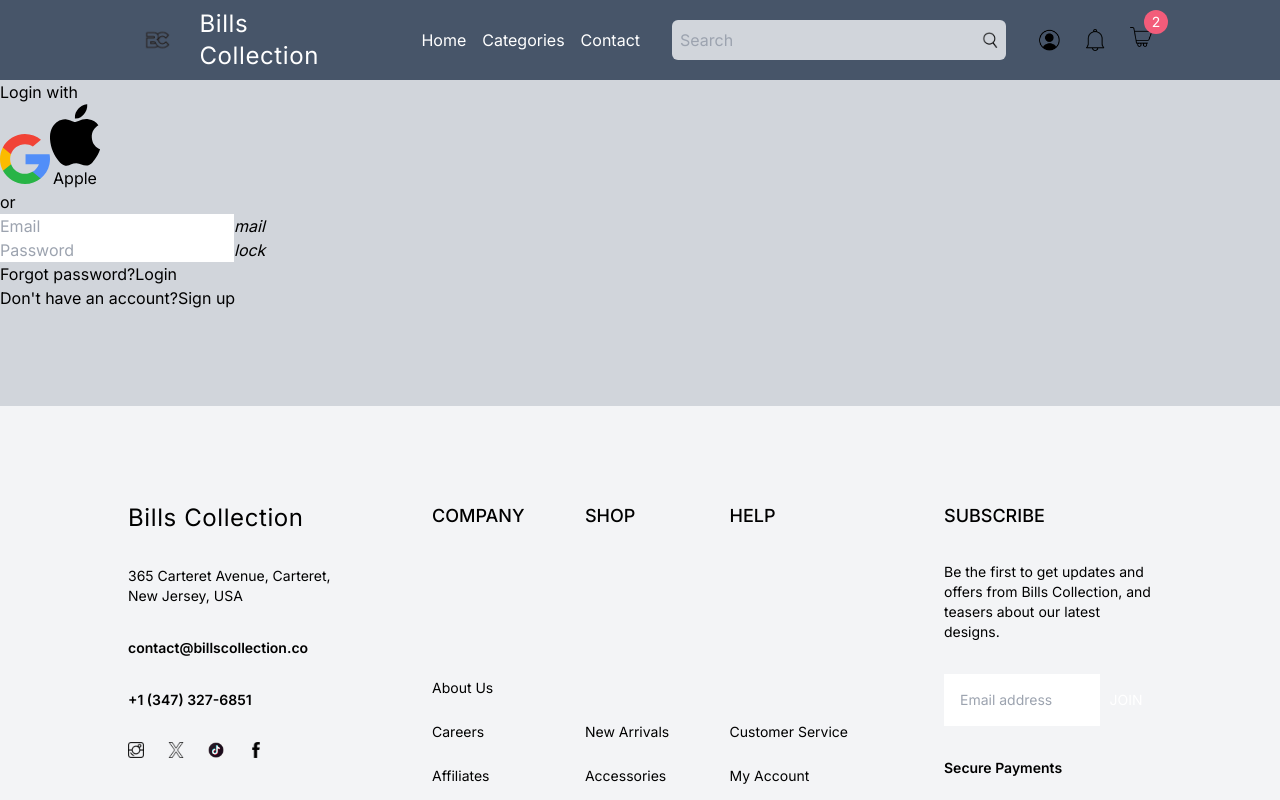
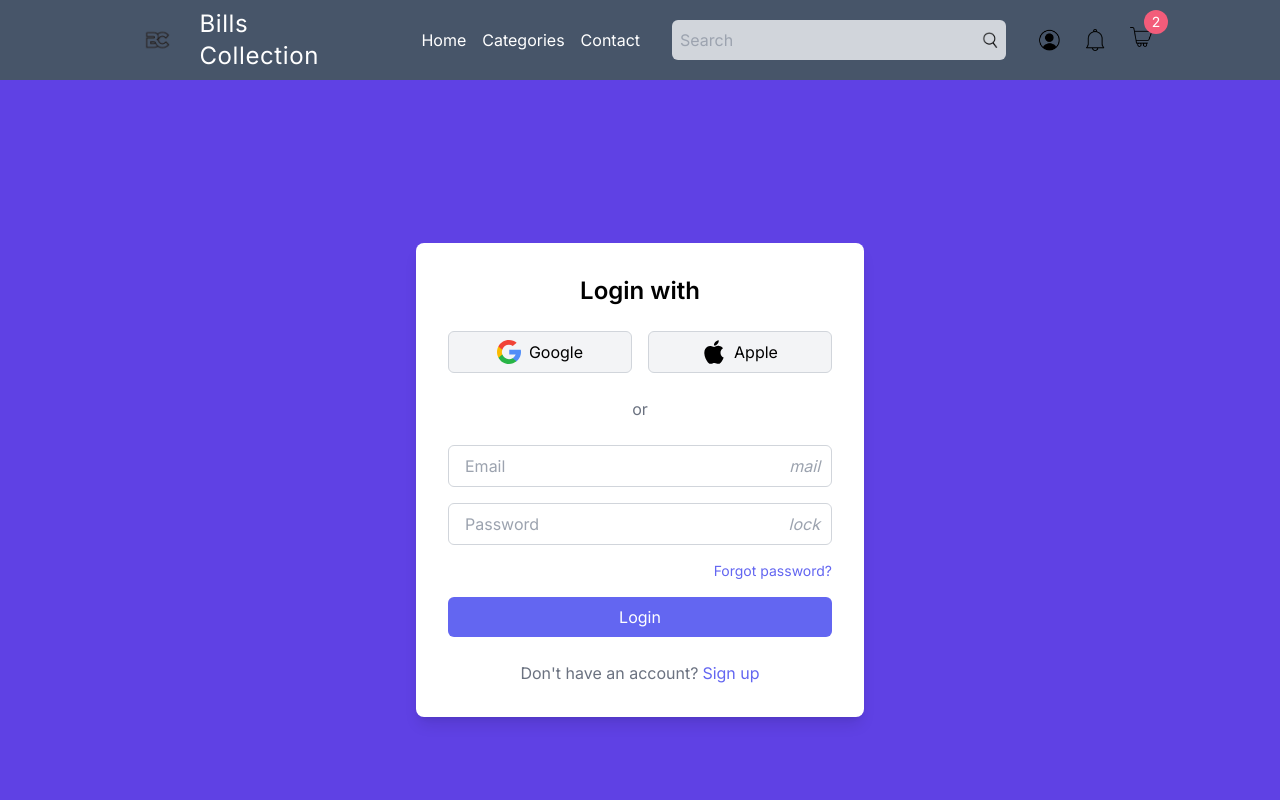
Before and after one commit to zammun/BillsCollection, a Next.js app: page /login in a window 1280 px wide. Shown: the top 800 px of the page. Built offline with nearby package versions, Linux system fonts and the light colour scheme.

Commit message:
Adding login page

```diff
--- a/src/app/layout.tsx
+++ b/src/app/layout.tsx
@@ -19,10 +19,10 @@ export default function RootLayout({
   return (
     <html lang="en">
       <body className={`${inter.className} bg-gray-300`}>
-        <Navbar/>
+        <Navbar />
         {children}
-        <Footer/>
-        </body>
+        <Footer />
+      </body>
     </html>
   );
 }
--- a/src/app/login/page.tsx
+++ b/src/app/login/page.tsx
@@ -1,40 +1,37 @@
 const LoginPage = () => {
     return (
-        <div className='login-container'>
-            <h2 className='form-title'>Login with</h2>
-            <div className='social-login'>
-                <button className='social-button'>
-                    <img src='/google.svg' alt='Google' className='social-icon' />
+        <div className='flex items-center justify-center h-screen bg-[#5F41E4]'>
+            <div className='max-w-md w-full mx-auto bg-white p-8 rounded-lg shadow-lg'>
+                <h2 className='text-center text-2xl font-semibold mb-6'>Login with</h2>
+                <div className='flex gap-4 mb-6'>
+                    <button className='flex items-center justify-center w-full py-2 bg-gray-100 border border-gray-300 rounded-md hover:bg-gray-200'>
+                        <img src='/google.svg' alt='Google' className='w-6 h-6 mr-2' />
+                        Google
                     </button>
-                <button className='social-button'>
-                    <img src='/apple.svg' alt='Apple' className='social-icon' />
+                    <button className='flex items-center justify-center w-full py-2 bg-gray-100 border border-gray-300 rounded-md hover:bg-gray-200'>
+                        <img src='/apple.svg' alt='Apple' className='w-6 h-6 mr-2' />
                         Apple
                     </button>
                 </div>
-        <p className='separator'><span>or</span></p>
-
-        <form action='#' className='login-form'>
-            <div className='input-wrapper'>
-                <input type='email' placeholder='Email'
-                className='input-field' required />
-                <i className='material-symbols-rounded'>mail</i>
+                <p className='text-center text-gray-500 mb-6'>or</p>
+                <form action='#' className='space-y-4'>
+                    <div className='relative'>
+                        <input type='email' placeholder='Email' className='w-full py-2 px-4 border border-gray-300 rounded-md focus:outline-none focus:ring-2 focus:ring-indigo-500' required />
+                        <i className='material-symbols-rounded absolute right-3 top-1/2 transform -translate-y-1/2 text-gray-400'>mail</i>
                     </div>
-
-            <div className='input-wrapper'>
-                <input type='password' placeholder='Password'
-                className='input-field' required />
-                <i className='material-symbols-rounded'>lock</i>
+                    <div className='relative'>
+                        <input type='password' placeholder='Password' className='w-full py-2 px-4 border border-gray-300 rounded-md focus:outline-none focus:ring-2 focus:ring-indigo-500' required />
+                        <i className='material-symbols-rounded absolute right-3 top-1/2 transform -translate-y-1/2 text-gray-400'>lock</i>
                     </div>
-            <a href='#' className='forgot-password'>Forgot password?</a>
-
-            <button className='login-button'>Login</button>
+                    <a href='#' className='text-sm text-indigo-500 hover:underline block text-right'>Forgot password?</a>
+                    <button className='w-full py-2 bg-indigo-500 text-white rounded-md hover:bg-indigo-600'>Login</button>
                 </form>
-
-        <p className='signup-text'>Don&apos;t have an account?
-            <a href='#' className='signup-link'>Sign up</a>
+                <p className='text-center text-gray-500 mt-6'>Don&apos;t have an account?
+                    <a href='#' className='text-indigo-500 hover:underline ml-1'>Sign up</a>
                 </p>
+            </div>
         </div>
     )
 }
 
-export default LoginPage
+export default LoginPage;
```
Lines whose indentation alone changed are shown as unchanged.
